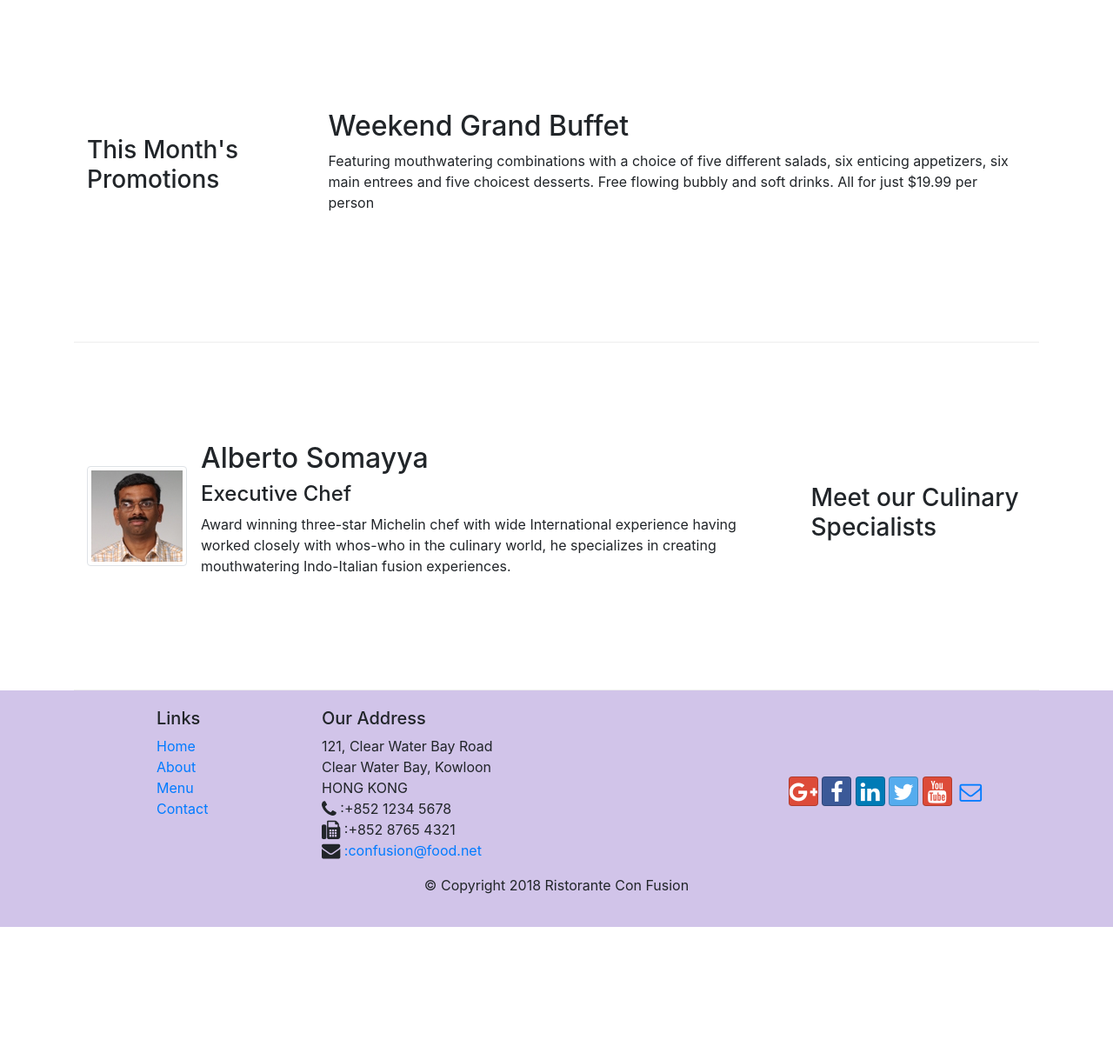
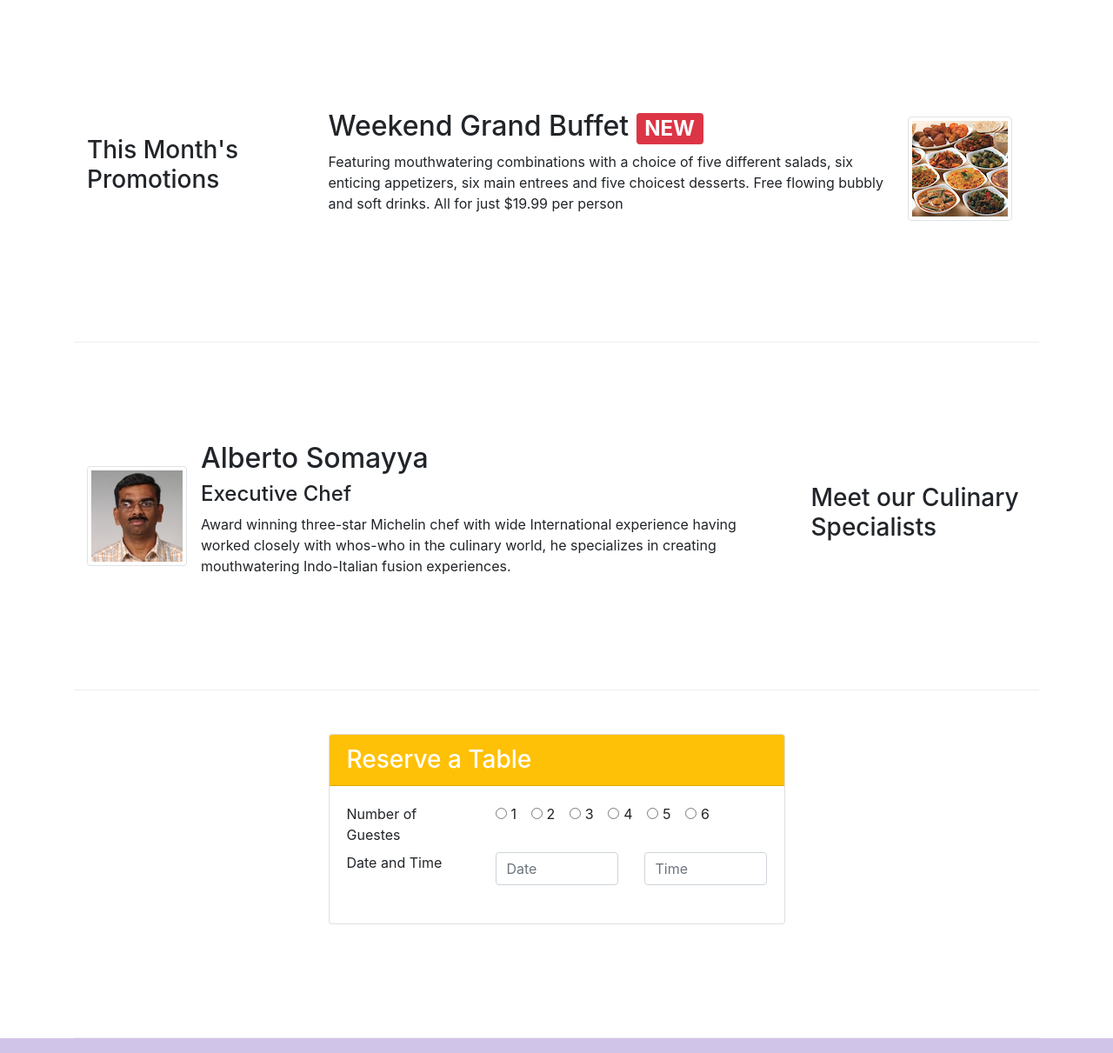
Before and after one commit to ifaouichawki/learning-confusion, a website: page index.html in a window 1280 px wide. Shown: the part 740-1951 px from the top of the page at 87% size. Before the commit the page ends 1806 px from the top, so only its background shows below. Drawn offline with nearby package versions, Linux system fonts and the light colour scheme.

Commit message:
Tabs and Forms

```diff
--- a/index.html
+++ b/index.html
@@ -44,6 +44,9 @@
                 <div class="col-12 col-sm align-self-center">
                     <img src="img/logo.png" class="img-fluid">
                 </div>
+                <div class="col-12 col-sm align-self-center">
+                    <a href="#Reserve a Table"><button  type="button" class="btn btn-warning btn-lg">Reserve Table</button></a>
+                </div>
             </div>
         </div>
     </header>
@@ -69,11 +72,18 @@
             <div class="col-12 col-sm-4 col-md-3">
                 <h3>This Month's Promotions</h3>
             </div>
-            <div class="col col-sm col-md">
-                <h2>Weekend Grand Buffet</h2>
-                <p>Featuring mouthwatering combinations with a choice of five different salads, six enticing appetizers, six main entrees and five choicest desserts. Free flowing bubbly and soft drinks. All for just $19.99 per person </p>
+            <div class="col col-sm order-sm-last col-md">
+                <div class="media">
+                    <div class="media-body">
+                        <h2 class="mt-0">Weekend Grand Buffet <span class="badge badge-danger">NEW</span></h2>
+                        <p class="d-none d-sm-block">Featuring mouthwatering combinations with a choice of five different salads, six enticing appetizers, six main entrees and five choicest desserts. Free flowing bubbly and soft drinks. All for just $19.99 per person </p>
+                    </div>
+                    <img class="mr-3 d-flex img-thumbnail align-self-center" src="img/buffet.png" alt="buffet">
+
+                </div>
             </div>
         </div>
+
 
         <div class="row row-content align-items-center">
             <div class="col-12 col-sm-4 order-sm-last col-md-3">
@@ -91,7 +101,59 @@
 
             </div>
         </div>
+
+        <div class="row row-content justify-content-center">
+            <div class="col-sm-6">
+                <div class="card">
+                    <form id="Reserve a Table"><h3 class="text-white card-header bg-warning">Reserve a Table</h3></form>
+                    <div class="card-body">
+                        <dl class="row">
+                            <dd class="col-sm-4">Number of Guestes</dd>
+                            <dd class="col-sm-8">
+                                <div class="form-check form-check-inline">
+                                    <input class="form-check-input" type="radio" name="inlineRadioOptions" id="inlineRadio1" value="option1">
+                                    <label class="form-check-label" for="inlineRadio1">1</label>
+                                </div>
+                                <div class="form-check form-check-inline">
+                                    <input class="form-check-input" type="radio" name="inlineRadioOptions" id="inlineRadio2" value="option2">
+                                    <label class="form-check-label" for="inlineRadio2">2</label>
+                                </div>
+                                <div class="form-check form-check-inline">
+                                    <input class="form-check-input" type="radio" name="inlineRadioOptions" id="inlineRadio3" value="option3">
+                                    <label class="form-check-label" for="inlineRadio3">3</label>
+                                </div>
+                                <div class="form-check form-check-inline">
+                                    <input class="form-check-input" type="radio" name="inlineRadioOptions" id="inlineRadio4" value="option4">
+                                    <label class="form-check-label" for="inlineRadio4">4</label>
+                                </div>
+                                <div class="form-check form-check-inline">
+                                    <input class="form-check-input" type="radio" name="inlineRadioOptions" id="inlineRadio5" value="option5">
+                                    <label class="form-check-label" for="inlineRadio5">5</label>
+                                </div>
+                                <div class="form-check form-check-inline">
+                                    <input class="form-check-input" type="radio" name="inlineRadioOptions" id="inlineRadio6" value="option6">
+                                    <label class="form-check-label" for="inlineRadio6">6</label>
+                                </div>
+                            </dd>
+                            <dd class="col-sm-4">Date and Time</dd>
+                            <dd class="col-sm-4">
+                                <input type="text" class="form-control" id="date" name="date" placeholder="Date">
+                            </dd>
+                            <dd class="col-sm-4">
+                                <input type="text" class="form-control" id="time" name="time" placeholder="Time">
+                            </dd>
+                        </dl>
+                    </div>
+                </div>
+            </div>
+        </div>
+
+
     </div>
+
+
+
+
 
     <footer class="footer">
         <div class="container">
```
